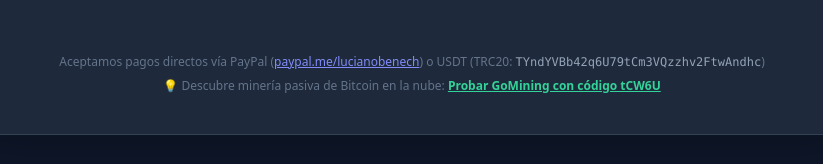
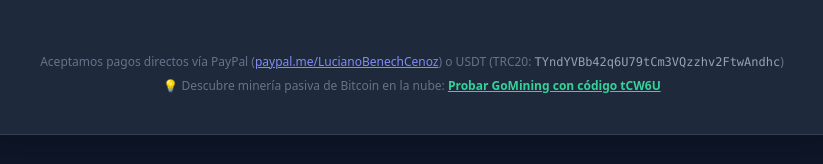
Before and after one commit to Lucho-design1/ai-token-cost-calculator, a plain HTML site: page index.html in a window 1280 px wide. Shown: the part 1060-1224 px from the top of the page, 228-1051 px from the left. Drawn offline with nearby package versions, Linux system fonts and the light colour scheme.

Commit message:
Corregir el enlace de PayPal (el anterior no existe) (#1)
Claude-Session: https://claude.ai/code/session_018rcSSJic2juKR1ZPuonpmf

Co-authored-by: Claude <noreply@anthropic.com>

```diff
--- a/index.html
+++ b/index.html
@@ -59,14 +59,14 @@
         <h3 class="text-xl font-bold text-white mb-1">🚀 ¿Quieres auditar y reducir el consumo de tu infraestructura de IA?</h3>
         <p class="text-sm text-indigo-200">Ofrecemos auditoría y configuración de servidor MCP / enrutamiento inteligente de LLMs por $49 USD.</p>
       </div>
-      <a href="https://paypal.me/lucianobenech/49USD" target="_blank" class="inline-block bg-emerald-500 hover:bg-emerald-600 text-slate-950 font-extrabold py-3 px-6 rounded-xl shadow-lg transition transform hover:-translate-y-0.5">
+      <a href="https://paypal.me/LucianoBenechCenoz/49USD" target="_blank" class="inline-block bg-emerald-500 hover:bg-emerald-600 text-slate-950 font-extrabold py-3 px-6 rounded-xl shadow-lg transition transform hover:-translate-y-0.5">
         Contratar Auditoría ($49 USD)
       </a>
     </div>
 
     <!-- Footer Info & Affiliate -->
     <footer class="text-center text-xs text-slate-500 border-t border-slate-800 pt-6 space-y-2">
-      <p>Aceptamos pagos directos vía PayPal (<a href="https://paypal.me/lucianobenech" class="text-indigo-400 underline" target="_blank">paypal.me/lucianobenech</a>) o USDT (TRC20: <span class="font-mono text-slate-400">TYndYVBb42q6U79tCm3VQzzhv2FtwAndhc</span>)</p>
+      <p>Aceptamos pagos directos vía PayPal (<a href="https://paypal.me/LucianoBenechCenoz" class="text-indigo-400 underline" target="_blank">paypal.me/LucianoBenechCenoz</a>) o USDT (TRC20: <span class="font-mono text-slate-400">TYndYVBb42q6U79tCm3VQzzhv2FtwAndhc</span>)</p>
       <p>💡 Descubre minería pasiva de Bitcoin en la nube: <a href="https://gomining.com/?ref=tCW6U" target="_blank" class="text-emerald-400 font-semibold underline">Probar GoMining con código tCW6U</a></p>
     </footer>
   </div>
```
